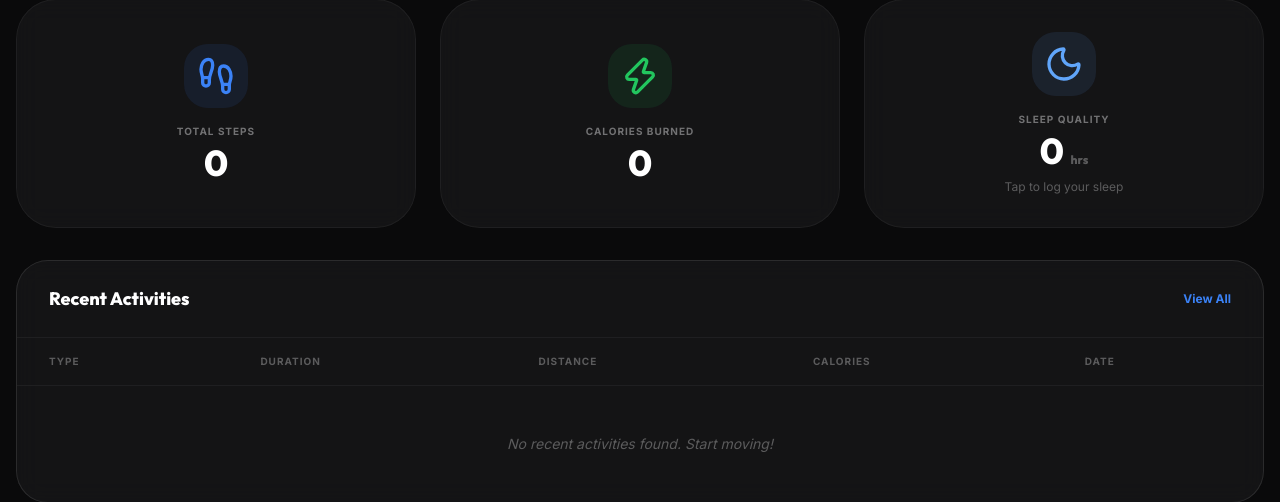
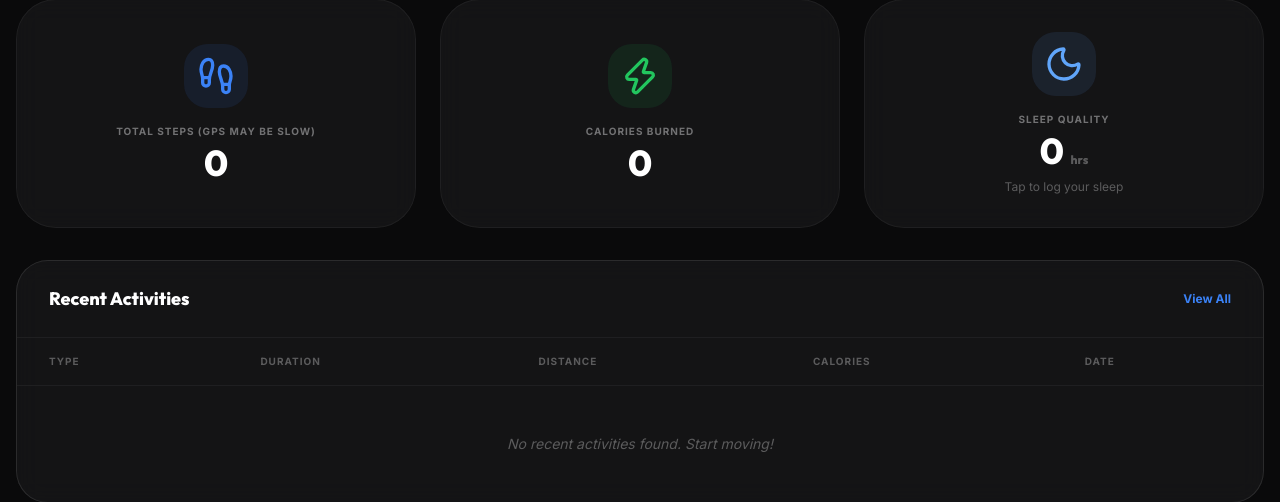
Before and after one commit to elitewarrior694-cpu/FitKarlo_app, a Django app: page /dashboard/ in a window 1280 px wide. Shown: the part 179-681 px from the top of the page. Run offline with Django 5.2, Linux system fonts and the light colour scheme; the visitor is signed in with stand-in values (Sample User, id 1); data comes from the database, SQL or seed files in the repository; data that the repository does not hold is empty; some libraries are stand-ins or nearby versions.

Commit message:
a small fix

```diff
--- a/templates/fitness/dashboard.html
+++ b/templates/fitness/dashboard.html
@@ -27,13 +27,19 @@
     <!-- Simplified Metrics -->
     <div class="grid grid-cols-1 sm:grid-cols-3 gap-6 mb-8">
 <div class="glass p-8 rounded-[2.5rem] border border-white/5 flex flex-col justify-center items-center text-center">
+
     <div class="w-16 h-16 rounded-3xl bg-primary/10 flex items-center justify-center text-primary mb-4">
         <i data-lucide="footprints" class="w-10 h-10"></i>
     </div>
-            <p class="text-[10px] font-bold uppercase tracking-widest opacity-40 mb-1">Total Steps</p>
+
+    <p class="text-[10px] font-bold uppercase tracking-widest opacity-40 mb-1">
+        Total Steps (GPS may be slow)
+    </p>
+
     <h2 id="stepCounter" class="text-4xl font-black text-white">
         {{ stats.steps|default:"0" }}
     </h2>
+
 </div>
         <div class="glass p-8 rounded-[2.5rem] border border-white/5 flex flex-col justify-center items-center text-center">
             <div class="w-16 h-16 rounded-3xl bg-secondary/10 flex items-center justify-center text-secondary mb-4">
```
Lines whose indentation alone changed are shown as unchanged.
